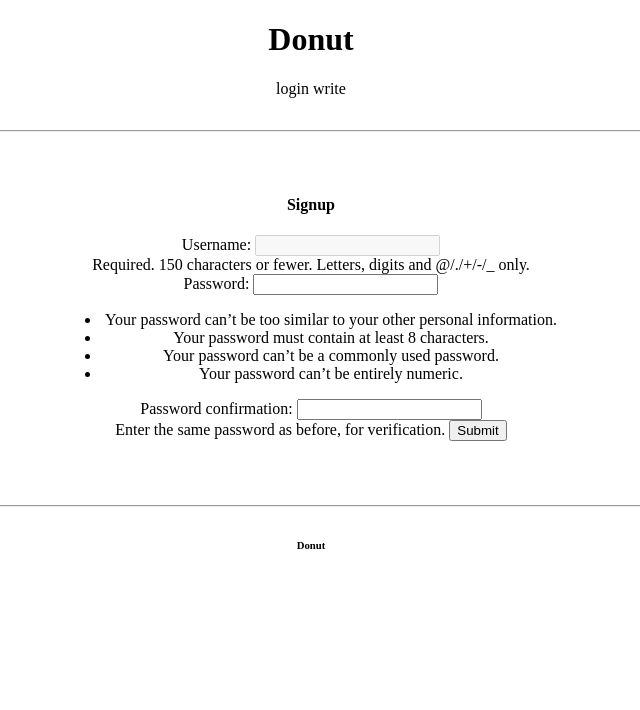
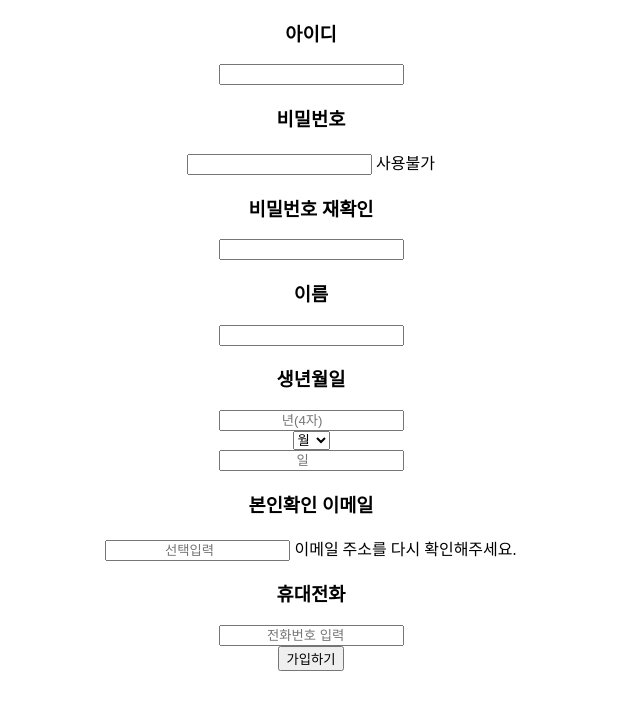
Before and after one commit to soyeom/donut, a Django app: template accountapp/templates/accountapp/create.html in a window 1280 px wide. Shown: the top 710 px of the page, without its empty margins (329-969 px from the left). Run offline with Django 4.2, Linux system fonts and the light colour scheme; the template is opened without the code that fills it: values that come from a table or form of the project are taken from there, others are empty.

Commit message:
create.html modify

```diff
--- a/accountapp/templates/accountapp/create.html
+++ b/accountapp/templates/accountapp/create.html
@@ -1,17 +1,134 @@
-{% extends 'base.html' %}
+<!DOCTYPE html>
+<html lang="ko">
+    <head>
+        <meta charset="UTF-8">
+    </head>
+    <body style="text-align: center;">
 
-{% block content %}
 
-<div style="text-align: center; max-width: 500px; margin: 4rem auto">
-   <div class="mb-4">
-       <h4>Signup</h4>
-   </div>
+        <!-- wrapper -->
+        <div id="wrapper">
 
-    <form action="{% url 'accountapp:create' %}" method="post">
-        {% csrf_token %}
-        {{ form }}
-        <input type="submit" class="btn btn-dark rounded-pill col-6 mt-3">
-    </form>
-</div>
+            <!-- content-->
+            <div id="content">
 
-{% endblock %}
+                <!-- ID -->
+                <div>
+                    <h3 class="join_title">
+                        <label for="id">아이디</label>
+                    </h3>
+                    <span class="box int_id">
+                        <input type="text" id="id" class="int" maxlength="20">
+                        <span class="step_url"></span>
+                    </span>
+                    <span class="error_next_box"></span>
+                </div>
+
+                <!-- PW1 -->
+                <div>
+                    <h3 class="join_title"><label for="pswd1">비밀번호</label></h3>
+                    <span class="box int_pass">
+                        <input type="text" id="pswd1" class="int" maxlength="20">
+                        <span id="alertTxt">사용불가</span>
+                    </span>
+                    <span class="error_next_box"></span>
+                </div>
+
+                <!-- PW2 -->
+                <div>
+                    <h3 class="join_title"><label for="pswd2">비밀번호 재확인</label></h3>
+                    <span class="box int_pass_check">
+                        <input type="text" id="pswd2" class="int" maxlength="20">
+                    </span>
+                    <span class="error_next_box"></span>
+                </div>
+
+                <!-- NAME -->
+                <div>
+                    <h3 class="join_title"><label for="name">이름</label></h3>
+                    <span class="box int_name">
+                        <input type="text" id="name" class="int" maxlength="20">
+                    </span>
+                    <span class="error_next_box"></span>
+                </div>
+
+                <!-- BIRTH -->
+                <div>
+                    <h3 class="join_title"><label for="yy">생년월일</label></h3>
+
+                    <div id="bir_wrap">
+                        <!-- BIRTH_YY -->
+                        <div id="bir_yy">
+                            <span class="box">
+                                <input type="text" id="yy" class="int" maxlength="4" placeholder="                년(4자)">
+                            </span>
+                        </div>
+
+                        <!-- BIRTH_MM -->
+                        <div id="bir_mm">
+                            <span class="box" >
+                                <select id="mm" class="sel">
+                                    <option>월</option>
+                                    <option value="01">1</option>
+                                    <option value="02">2</option>
+                                    <option value="03">3</option>
+                                    <option value="04">4</option>
+                                    <option value="05">5</option>
+                                    <option value="06">6</option>
+                                    <option value="07">7</option>
+                                    <option value="08">8</option>
+                                    <option value="09">9</option>
+                                    <option value="10">10</option>
+                                    <option value="11">11</option>
+                                    <option value="12">12</option>
+                                </select>
+                            </span>
+                        </div>
+
+                        <!-- BIRTH_DD -->
+                        <div id="bir_dd">
+                            <span class="box">
+                                <input type="text" id="dd" class="int" maxlength="2" placeholder="                    일">
+                            </span>
+                        </div>
+
+                    </div>
+                    <span class="error_next_box"></span>
+                </div>
+
+                <!-- EMAIL -->
+                <div>
+                    <h3 class="join_title"><label for="email">본인확인 이메일</label></h3>
+                    <span class="box int_email">
+                        <input type="text" id="email" class="int" maxlength="100" placeholder="               선택입력">
+                    </span>
+                    <span class="error_next_box">이메일 주소를 다시 확인해주세요.</span>
+                </div>
+
+                <!-- MOBILE -->
+                <div>
+                    <h3 class="join_title"><label for="phoneNo">휴대전화</label></h3>
+                    <span class="box int_mobile">
+                        <input type="tel" id="mobile" class="int" maxlength="16" placeholder="            전화번호 입력">
+                    </span>
+                    <span class="error_next_box"></span>
+                </div>
+
+
+                <!-- JOIN BTN-->
+                <div class="btn_area">
+                    <button type="button" id="btnJoin">
+                        <span>가입하기</span>
+                    </button>
+                </div>
+
+
+
+            </div>
+            <!-- content-->
+
+        </div>
+        <!-- wrapper -->
+    <script src="main.js"></script>
+    </body>
+</html>
--- a/accountapp/urls.py
+++ b/accountapp/urls.py
@@ -1,11 +1,10 @@
 from django.contrib.auth.views import LoginView, LogoutView
 from django.urls import path
+from accountapp.views import donut, AccountCreateView, AccountDetailView, AccountUpdateView, AccountDeleteView
 
-from accountapp.views import donut, AccountCreateView, AccountDetailView, AccountUpdateView, AccountDeleteView
 app_name = 'accountapp'
 
 urlpatterns = [
-
     path('donut/', donut, name='donut'),
     path('login/', LoginView.as_view(template_name='accountapp/login.html'), name='login'),
     path('logout/', LogoutView.as_view(), name='logout'),
--- a/donut/urls.py
+++ b/donut/urls.py
@@ -19,5 +19,5 @@ from django.urls import path, include
 
 urlpatterns = [
     path('admin/', admin.site.urls),
-    path('acoounts/', include('accountapp.urls')),
+    path('accounts/', include('accountapp.urls')),
 ]
--- a/templates/footer.html
+++ b/templates/footer.html
@@ -1,4 +1,9 @@
     <div style="text-align: center; margin-top: 2rem;">
+        <div style="font-size:  .7rem;">
+            <span>1</span> |
+            <span>2</span>
+        </div>
+
         <div style="margin-top : 1rem;">
             <h6 style="margin-top : 1rem;">Donut</h6>
         </div>
--- a/templates/header.html
+++ b/templates/header.html
@@ -6,6 +6,8 @@
         <div>
             <span>login</span>
             <span>write</span>
+            <span>3</span>
+            <span>4</span>
         </div>
 
     </div>
```
Also changed, not shown: accountapp/migrations/0001_initial.py (deleted).
